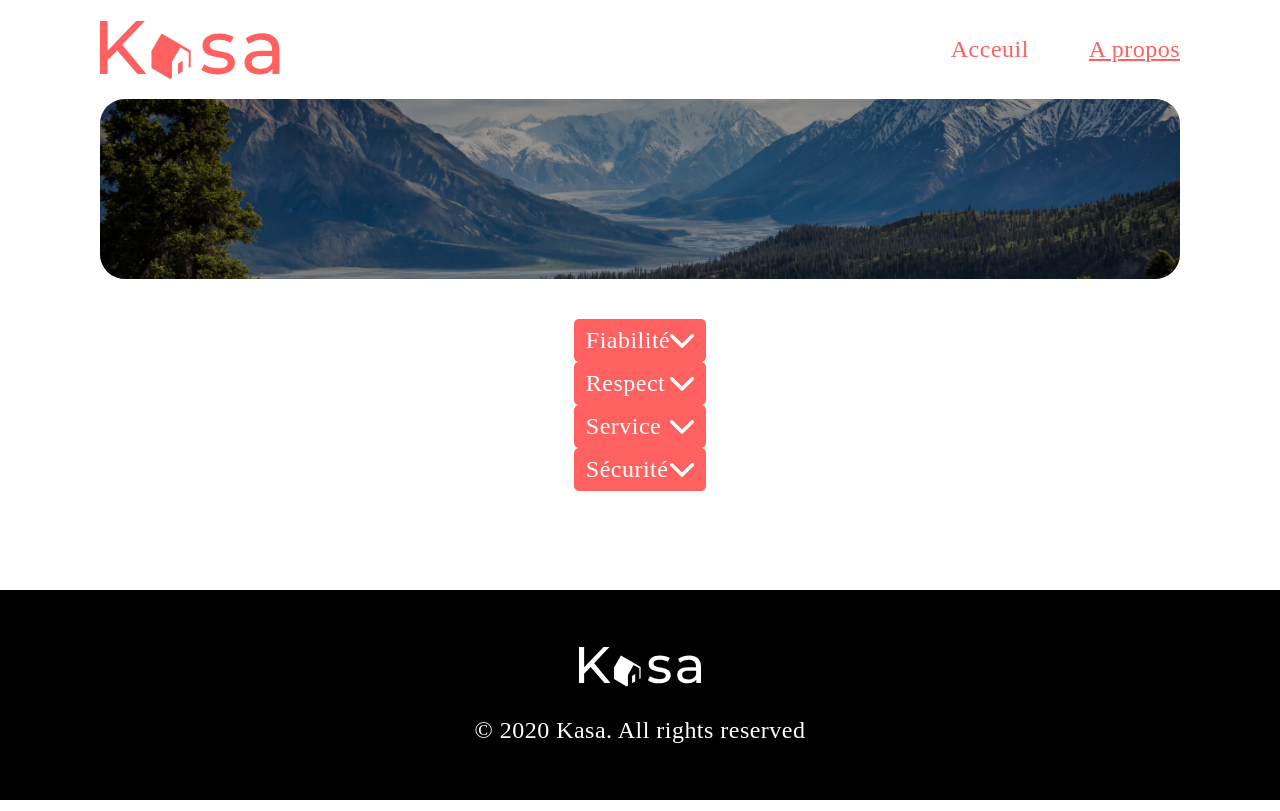
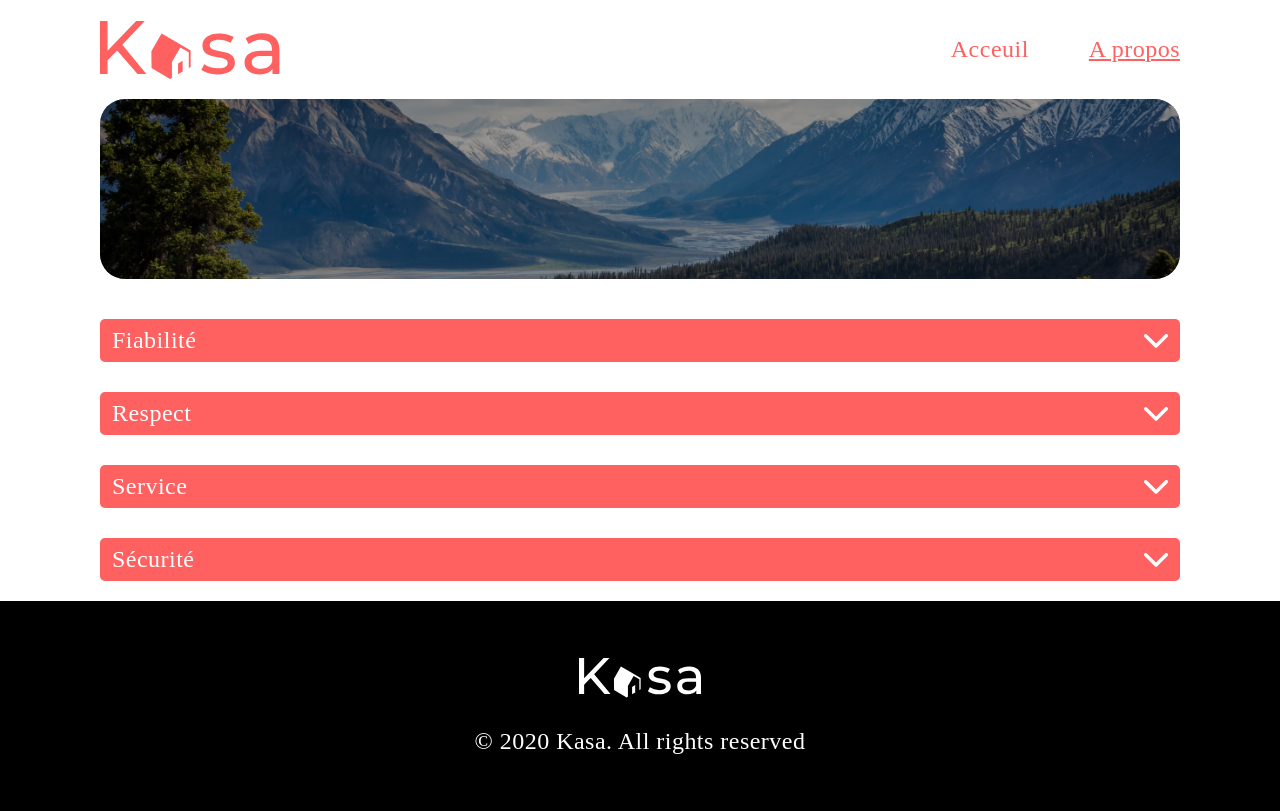
Before and after one commit to BlackSheepsTV/Projet_6, a React (Vite) app: page /about in a window 1280 px wide. Built offline with nearby package versions, Linux system fonts and the light colour scheme.

Commit message:
about finish and scss

```diff
--- a/src/pages/about/about.jsx
+++ b/src/pages/about/about.jsx
@@ -1,4 +1,4 @@
-import "../../utils/scss/dropdown.scss"
+import "../../utils/scss/about.scss"
 import HomeHeader from "../../components/page-header/page-header";
 import DropdownMenu from "../../components/dropdownMenu.jsx";
 import  { menus } from "../../data/about.js"
--- /dev/null
+++ b/src/utils/scss/about.scss
@@ -0,0 +1,14 @@
+.about-menus {
+    width: 100%;
+    display: flex;
+    flex-direction: column;
+    justify-content: space-between;
+    align-items: center;
+    gap: 20px;
+}
+
+@media (min-width: 1000px) {
+    .about-menus {
+        gap: 30px;
+    }
+}
```
